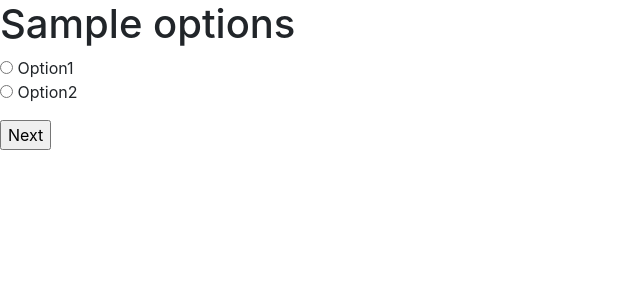
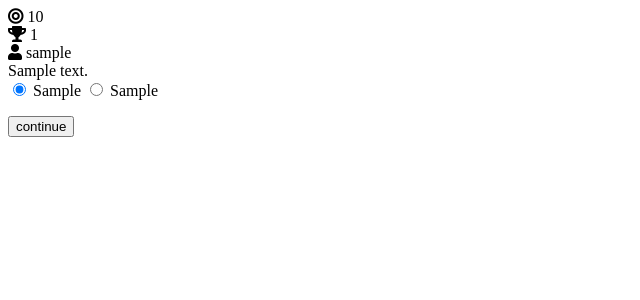
Before and after one commit to RishabhSood/TechFlixBase, a Flask app: template templates/options.html in a window 1280 px wide. Shown: the top 300 px of the page, without its empty margins (0-640 px from the left). Run offline with Flask 2, Linux system fonts and the light colour scheme; the template is opened without the code that fills it: most values are stand-ins (such as "Sample title", 1, 10 or a date in 2020); some libraries are stand-ins or nearby versions.

Commit message:
Update options.html
Stylized.

```diff
--- a/templates/options.html
+++ b/templates/options.html
@@ -2,16 +2,40 @@
 <html>
 <head>
 	<title></title>
-	<link rel="stylesheet" href="https://stackpath.bootstrapcdn.com/bootstrap/4.4.1/css/bootstrap.min.css" integrity="sha384-Vkoo8x4CGsO3+Hhxv8T/Q5PaXtkKtu6ug5TOeNV6gBiFeWPGFN9MuhOf23Q9Ifjh" crossorigin="anonymous">
+	<link rel="stylesheet" type="text/css" href="https://cdnjs.cloudflare.com/ajax/libs/font-awesome/5.13.0/css/all.min.css">
+	<link rel="stylesheet" type="text/css" href="{{ url_for('static', filename='css/ostyle.css') }}">
 </head>
 <body>
-	<h1>{{ options }}</h1>
-	<form method = "POST" action = "/option">
-	<p>
-		<input type="radio" name="options" id="option1" value="option1"> Option1 </input><br>
-	    <input type="radio" name="options" id="option2" value="option2"> Option2 </input><br>
-	</p>
-    <p><input type=submit value=Next></p>
-    </form>
+	<div class="user_details">
+		<div class="display_score">
+			<i class="fas fa-bullseye"></i> {{ score }}
+		</div>
+		<div class="display_rank">
+			<i class="fas fa-trophy"></i> {{ rank }}
+		</div>
+		<div class="display_user">
+			<i class="fa fa-user" aria-hidden="true"></i> {{ username }}
+	    </div>
+	</div>
+	<div class="optionpage">
+		<div class="optiontext">
+			{{ option_text }}
+		</div>
+		<form method = "POST" action = "/option">
+		<div class="form">
+			<div class="radiobn">
+				<input type="radio" name="options" id="option1" value="option1" checked="checked">
+				<label for="option1" class="label1">
+					<span>{{ option1 }}</span>
+				</label>
+				<input type="radio" name="options" id="option2" value="option2">
+				<label for="option2" class="label2">
+					<span>{{ option2 }}</span>
+				</label>
+			</div>
+		    <p><input type=submit value=continue></p>
+	    </div>
+	    </form>
+    </div>
 </body>
 </html>
```
